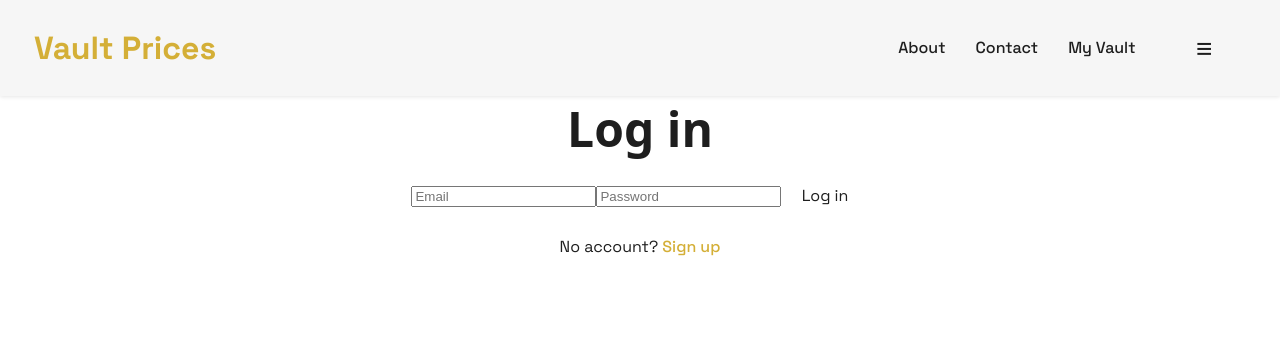
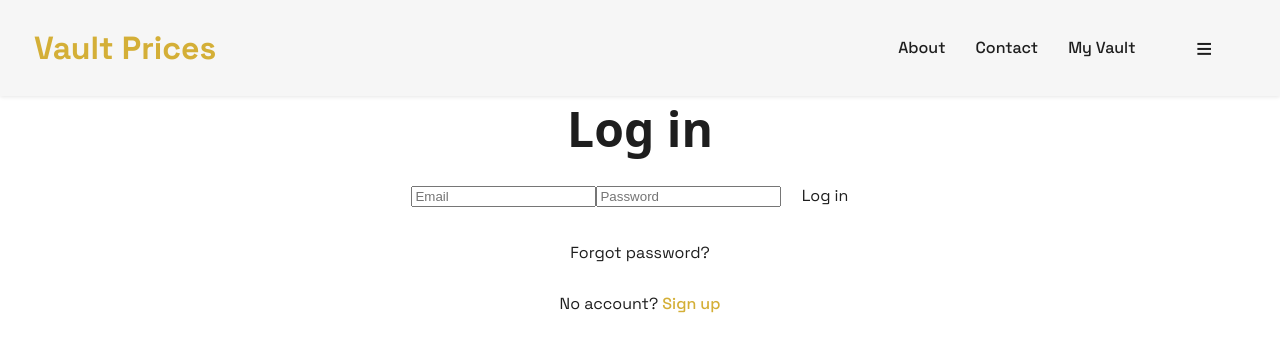
Before and after one commit to liam-mccb/vaultprices, a React (Vite) app: page /login in a window 1280 px wide. Shown: the top 352 px of the page. Built offline with nearby package versions, Linux system fonts and the light colour scheme; no server answers.

Commit message:
added forgot password button on login page

```diff
--- a/src/context/AuthProvider.jsx
+++ b/src/context/AuthProvider.jsx
@@ -37,18 +37,22 @@ export default function AuthProvider({ children }) {
           if (error) console.error('[supabase] setSession', error);
           if (data?.session) setSession(data.session);
         }
+        /* if the link is a password-recovery link, jump to the form
+          BEFORE we strip the hash so the condition stays true */
+        if (hash.get('type') === 'recovery') {
+          navigate('/reset-password', { replace: true });
+        }
+
+        // now clean the URL bar
         window.history.replaceState({}, document.title, '/');
       }
+
+
 
       /* -------- 3. Normal load -------- */
       if (!session) {
         const { data } = await supabase.auth.getSession();
         setSession(data.session);
-      }
-
-      /* -------- 4. Password-recovery deep-link -------- */
-      if (window.location.hash.includes('type=recovery')) {
-        navigate('/reset-password', { replace: true });
       }
     })();
 
--- a/src/pages/Login.jsx
+++ b/src/pages/Login.jsx
@@ -9,6 +9,7 @@ export default function Login() {
   const [password, setPassword] = useState('');
   const [err, setErr]           = useState(null);
   const [loading, setLoading]   = useState(false);
+  const [info, setInfo]         = useState(null);
 
   if (user) return <Navigate to="/vault" replace />;   // already logged in
 
@@ -30,6 +31,32 @@ export default function Login() {
     setLoading(false);
   }
 
+  async function handleForgotPassword() {
+    // basic guard - user must type an e-mail first
+    if (!email.trim()) {
+      setErr('Enter your e-mail above, then click “Forgot password?” again.');
+      return;
+    }
+
+    setLoading(true);
+    setErr(null); setInfo(null);
+
+    const { error } = await supabase.auth.resetPasswordForEmail(
+      email.trim(),
+      {
+        redirectTo: `${window.location.origin}/reset-password`,   // 👈 key line
+      }
+    );
+
+    if (error) {
+      console.error('[supabase] reset-email error →', error);
+      setErr(error.message);
+    } else {
+      setInfo('Reset link sent – check your inbox.');
+    }
+    setLoading(false);
+  }
+
   {err === 'Email not confirmed' && (
     <button
       type="button"
@@ -47,6 +74,7 @@ export default function Login() {
     <main className="auth-card">
       <h1>Log in</h1>
       {err && <p className="error">{err}</p>}
+      {info && <p className="info">{info}</p>}
       <form onSubmit={handleSubmit}>
         <input
           type="email"
@@ -64,6 +92,18 @@ export default function Login() {
         />
         <button disabled={loading}>{loading ? '…' : 'Log in'}</button>
       </form>
+
+
+      <button
+        type="button"
+        className="text-link"
+        onClick={handleForgotPassword}
+        disabled={loading}
+        style={{ marginTop: '0.75rem' }}
+      >
+        Forgot password?
+      </button>
+
       <p>No account? <Link to="/signup">Sign up</Link></p>
     </main>
   );
```
